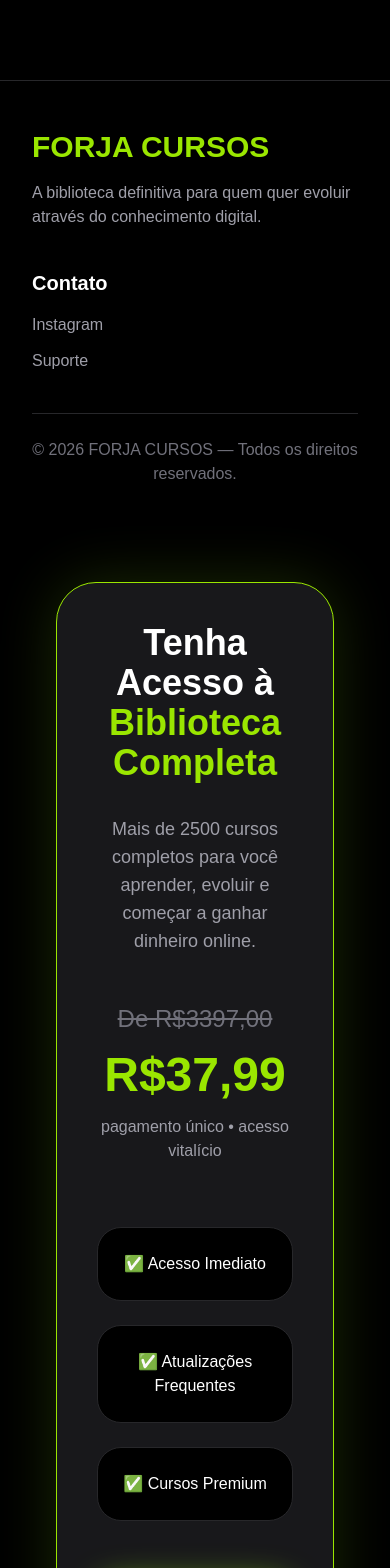
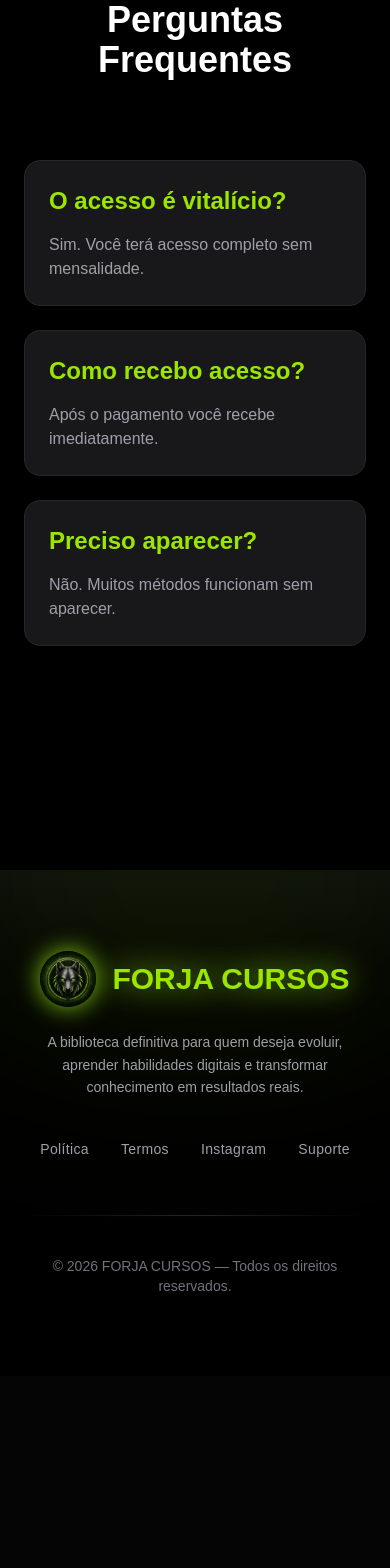
Before and after one commit to alexsandrodevbr/forja-cursos, a React (Vite) app: page / in a window 390 px wide. Shown: the part 7320-8888 px from the top of the page. After the commit the page ends 8696 px from the top, so only its background shows below. Built offline with nearby package versions, Linux system fonts and the light colour scheme.

Commit message:
Atualização do site

```diff
--- a/src/App.jsx
+++ b/src/App.jsx
@@ -166,7 +166,7 @@ export default function App() {
 
       </div>
 
-      {/* O QUE TEM DENTRO DA BLUETECH */}
+      {/* O QUE TEM DENTRO DA Biblioteca */}
 
       <section className="w-full px-6 py-28 bg-gradient-to-b from-black via-zinc-950 to-black">
 
@@ -651,27 +651,91 @@ export default function App() {
         WhatsApp
 
       </a>
+      {/* FAQ */}
 
-      {/* FOOTER */}
+      <section className="px-6 pb-24">
 
-      <footer className="border-t border-zinc-800 mt-20 px-8 py-12">
+        <h2 className="text-4xl md:text-6xl font-extrabold text-center mb-20">
+          Perguntas Frequentes
+        </h2>
 
-        <div className="flex flex-col md:flex-row justify-between gap-10">
+        <div className="max-w-4xl mx-auto flex flex-col gap-6">
 
-          {/* ESQUERDA */}
+          <div className="bg-zinc-900 border border-zinc-800 rounded-2xl p-6">
 
-          <div>
+            <h3 className="text-2xl font-bold text-lime-400">
+              O acesso é vitalício?
+            </h3>
 
-            <h2 className="text-3xl font-extrabold text-lime-400 mb-4">
+            <p className="text-zinc-400 mt-4">
+              Sim. Você terá acesso completo sem mensalidade.
+            </p>
+
+          </div>
+
+          <div className="bg-zinc-900 border border-zinc-800 rounded-2xl p-6">
+
+            <h3 className="text-2xl font-bold text-lime-400">
+              Como recebo acesso?
+            </h3>
+
+            <p className="text-zinc-400 mt-4">
+              Após o pagamento você recebe imediatamente.
+            </p>
+
+          </div>
+
+          <div className="bg-zinc-900 border border-zinc-800 rounded-2xl p-6">
+
+            <h3 className="text-2xl font-bold text-lime-400">
+              Preciso aparecer?
+            </h3>
+
+            <p className="text-zinc-400 mt-4">
+              Não. Muitos métodos funcionam sem aparecer.
+            </p>
+
+          </div>
+
+        </div>
+
+      </section>
+
+      {/* FOOTER PREMIUM */}
+
+      <footer className="relative mt-32 bg-gradient-to-b from-zinc-950 via-black to-black border-t border-lime-400/10 overflow-hidden">
+
+        {/* GLOW */}
+
+        <div className="absolute top-[-120px] left-1/2 -translate-x-1/2 w-[500px] h-[250px] bg-lime-400/10 blur-[120px] rounded-full"></div>
+
+        <div className="max-w-7xl mx-auto px-6 py-20 relative z-10">
+
+          {/* LOGO + NOME */}
+
+          <div className="flex flex-col items-center justify-center text-center">
+
+            <div className="flex items-center gap-4">
+
+              <img
+                src={logo}
+                alt="Logo"
+                className="w-14 h-14 rounded-full shadow-[0_0_25px_#84cc16]"
+              />
+
+              <h2 className="text-3xl md:text-4xl font-extrabold text-lime-400 drop-shadow-[0_0_15px_#84cc16]">
 
                 FORJA CURSOS
 
               </h2>
 
-            <p className="text-zinc-400 max-w-md">
+            </div>
 
-              A biblioteca definitiva para quem quer evoluir
-              através do conhecimento digital.
+            <p className="text-zinc-400 mt-6 max-w-2xl leading-relaxed text-sm md:text-base">
+
+              A biblioteca definitiva para quem deseja evoluir,
+              aprender habilidades digitais e transformar conhecimento
+              em resultados reais.
 
             </p>
 
@@ -679,369 +743,60 @@ export default function App() {
 
           {/* LINKS */}
 
-          <div>
+          <div className="w-full flex justify-center mt-10">
 
-            <h3 className="text-xl font-bold mb-4">
-
-              Contato
-
-            </h3>
-
-            <div className="flex flex-col gap-3 text-zinc-400">
+           <div className="flex flex-wrap justify-center items-center gap-8 md:gap-12 text-zinc-400 font-medium text-sm md:text-[17px] tracking-wide px-4 text-center">
 
               <a
-                href="https://www.instagram.com/forj.acursos?igsh=MTZmb3NuNHg4MGlpeg%3D%3D&utm_source=qr"
-                target="_blank"
-                className="hover:text-lime-400 transition"
+                href="#"
+                className="hover:text-lime-400 transition whitespace-nowrap"
               >
-
-                Instagram
-
+                Política
               </a>
 
+              <a
+                href="#"
+                className="hover:text-lime-400 transition whitespace-nowrap"
+              >
+                Termos
+              </a>
 
+              <a
+                href="https://www.instagram.com/forj.acursos"
+                target="_blank"
+                className="hover:text-lime-400 transition whitespace-nowrap"
+              >
+                Instagram
+              </a>
 
               <a
                 href="mailto:suporte@forjacursos.com"
-                className="hover:text-lime-400 transition"
+                className="hover:text-lime-400 transition whitespace-nowrap"
               >
-
                 Suporte
-
               </a>
 
             </div>
 
           </div>
 
-        </div>
+          {/* LINHA */}
 
-        <div className="border-t border-zinc-800 mt-10 pt-6 text-center text-zinc-500">
+          <div className="w-full h-[1px] bg-gradient-to-r from-transparent via-lime-400/20 to-transparent mt-14"></div>
+
+          {/* COPYRIGHT */}
+
+          <div className="text-center text-zinc-500 text-sm mt-10">
 
             © 2026 FORJA CURSOS — Todos os direitos reservados.
-
-
-        </div>
-
-        {/* SEÇÃO DE OFERTA */}
-
-        <section className="px-6 py-24">
-
-          <div className="max-w-5xl mx-auto bg-zinc-900 border border-lime-400 rounded-[40px] p-10 md:p-16 shadow-[0_0_60px_rgba(132,204,22,0.2)] text-center">
-
-            <h2 className="text-4xl md:text-6xl font-extrabold mb-8">
-
-              Tenha Acesso à
-
-              <span className="text-lime-400"> Biblioteca Completa</span>
-
-            </h2>
-
-            <p className="text-zinc-400 text-lg md:text-xl max-w-3xl mx-auto">
-
-              Mais de 2500 cursos completos para você aprender,
-              evoluir e começar a ganhar dinheiro online.
-
-            </p>
-
-            {/* PREÇO */}
-
-            <div id="comprar" className="mt-12">
-
-              <p className="text-zinc-500 line-through text-2xl">
-
-                De R$3397,00
-
-              </p>
-
-              <h3 className="text-5xl sm:text-6xl md:text-8xl font-extrabold text-lime-400 mt-4">
-
-                R$37,99
-
-              </h3>
-
-              <p className="text-zinc-400 mt-4">
-
-                pagamento único • acesso vitalício
-
-              </p>
-
-            </div>
-
-            {/* BENEFÍCIOS */}
-
-            <div className="grid grid-cols-1 md:grid-cols-3 gap-6 mt-16">
-
-              <div className="bg-black border border-zinc-800 rounded-3xl p-6">
-
-                ✅ Acesso Imediato
-
-              </div>
-
-              <div className="bg-black border border-zinc-800 rounded-3xl p-6">
-
-                ✅ Atualizações Frequentes
-
-              </div>
-
-              <div className="bg-black border border-zinc-800 rounded-3xl p-6">
-
-                ✅ Cursos Premium
 
           </div>
 
         </div>
 
-            {/* BOTÃO */}
-
-            <a
-              href="https://pay.cakto.com.br/hj6rqht_900869"
-              target="_blank"
-              className="mt-16 inline-flex items-center justify-center bg-lime-400 text-black font-extrabold text-xl md:text-2xl px-16 py-6 rounded-3xl hover:scale-105 transition-all duration-300 shadow-[0_0_35px_#84cc16]"
-            >
-
-              Quero entrar agora
-
-            </a>
-
-          </div>
-
-        </section>
-        {/* DEPOIMENTOS */}
-
-        <section className="px-6 py-24">
-
-          <h2 className="text-4xl md:text-6xl font-extrabold text-center mb-20">
-
-            O Que Estão Dizendo Sobre a
-
-            <span className="text-lime-400"> FORJA CURSOS</span>
-
-          </h2>
-          <section className="px-6 py-16">
-
-            <div className="max-w-5xl mx-auto bg-zinc-900/60 border border-zinc-800 rounded-[40px] p-8 md:p-14 shadow-[0_0_80px_rgba(132,204,22,0.08)] backdrop-blur-sm">
-
-              <h2 className="text-4xl md:text-6xl font-extrabold text-white text-center leading-tight">
-
-                Resultados Reais dos
-
-                <span className="text-lime-400">
-
-                  {" "}Nossos Alunos
-
-                </span>
-
-              </h2>
-
-              <p className="text-zinc-400 mt-6 text-center text-lg max-w-2xl mx-auto leading-relaxed">
-
-                Veja alguns prints reais de alunos aplicando os conteúdos da FORJA CURSOS
-                e transformando conhecimento em resultados.
-
-              </p>
-
-              <div className="relative mt-14 flex items-center justify-center">
-
-                {/* BOTÃO ESQUERDA */}
-
-                <button
-                  onClick={() =>
-                    setPrintAtual(
-                      printAtual === 0
-                        ? prints.length - 1
-                        : printAtual - 1
-                    )
-                  }
-                  className="absolute left-[-35px] md:left-[10px] z-20 bg-lime-400 text-black w-10 h-10 md:w-12 md:h-12 rounded-full font-bold text-2xl hover:scale-110 transition-all duration-300"
-                >
-
-                  ←
-
-                </button>
-
-                {/* PRINT */}
-
-                <div className="rounded-[30px] overflow-hidden border border-lime-400 shadow-[0_0_60px_rgba(132,204,22,0.18)]">
-
-                  <img
-                    src={prints[printAtual]}
-                    alt="Print"
-                    className="w-[250px] md:w-[290px] lg:w-[310px] rounded-[28px] border border-lime-400 shadow-[0_0_30px_rgba(132,204,22,0.12)] transition-all duration-500"
-                  />
-
-                </div>
-
-                {/* BOTÃO DIREITA */}
-
-                <button
-                  onClick={() =>
-                    setPrintAtual(
-                      printAtual === prints.length - 1
-                        ? 0
-                        : printAtual + 1
-                    )
-                  }
-                  className="absolute right-[-35px] md:right-[10px] z-20 bg-lime-400 text-black w-10 h-10 md:w-12 md:h-12 rounded-full font-bold text-2xl hover:scale-110 transition-all duration-300">
-                  →
-
-                </button>
-
-              </div>
-
-            </div>
-
-          </section>
-          <div className="grid grid-cols-1 md:grid-cols-3 gap-8">
-
-            {/* CARD */}
-
-            <div className="bg-zinc-900 border border-zinc-800 rounded-3xl p-8 hover:border-lime-400 transition-all duration-300">
-
-              <div className="text-lime-400 text-3xl mb-6">
-
-                ⭐⭐⭐⭐⭐
-
-              </div>
-
-              <p className="text-zinc-300 leading-relaxed">
-
-                “Muito conteúdo top. Consegui aprender edição
-                e marketing tudo no mesmo lugar.”
-
-              </p>
-
-              <h4 className="mt-6 font-bold text-white">
-
-                — Carlos Henrique
-
-              </h4>
-
-            </div>
-
-            {/* CARD */}
-
-            <div className="bg-zinc-900 border border-zinc-800 rounded-3xl p-8 hover:border-lime-400 transition-all duration-300">
-
-              <div className="text-lime-400 text-3xl mb-6">
-
-                ⭐⭐⭐⭐⭐
-
-              </div>
-
-              <p className="text-zinc-300 leading-relaxed">
-
-                “A plataforma parece Netflix de cursos.
-                Valeu muito a pena.”
-
-              </p>
-
-              <h4 className="mt-6 font-bold text-white">
-
-                — Matheus Silva
-
-              </h4>
-
-            </div>
-
-            {/* CARD */}
-
-            <div className="bg-zinc-900 border border-zinc-800 rounded-3xl p-8 hover:border-lime-400 transition-all duration-300">
-
-              <div className="text-lime-400 text-3xl mb-6">
-
-                ⭐⭐⭐⭐⭐
-
-              </div>
-
-              <p className="text-zinc-300 leading-relaxed">
-
-                “Muito mais barato do que comprar cursos separados.”
-
-              </p>
-
-              <h4 className="mt-6 font-bold text-white">
-
-                — Rafael Costa
-
-              </h4>
-
-            </div>
-
-          </div>
-
-        </section>
-        {/* FAQ */}
-
-        <section className="px-6 pb-24">
-
-          <h2 className="text-4xl md:text-6xl font-extrabold text-center mb-20">
-
-            Perguntas Frequentes
-
-          </h2>
-
-          <div className="max-w-4xl mx-auto flex flex-col gap-6">
-
-            {/* ITEM */}
-
-            <div className="bg-zinc-900 border border-zinc-800 rounded-2xl p-6">
-
-              <h3 className="text-2xl font-bold text-lime-400">
-
-                O acesso é vitalício?
-
-              </h3>
-
-              <p className="text-zinc-400 mt-4">
-
-                Sim. Você terá acesso completo sem mensalidade.
-
-              </p>
-
-            </div>
-
-            {/* ITEM */}
-
-            <div className="bg-zinc-900 border border-zinc-800 rounded-2xl p-6">
-
-              <h3 className="text-2xl font-bold text-lime-400">
-
-                Como recebo acesso?
-
-              </h3>
-
-              <p className="text-zinc-400 mt-4">
-
-                Após o pagamento você recebe imediatamente.
-
-              </p>
-
-            </div>
-
-            {/* ITEM */}
-
-            <div className="bg-zinc-900 border border-zinc-800 rounded-2xl p-6">
-
-              <h3 className="text-2xl font-bold text-lime-400">
-
-                Preciso aparecer?
-
-              </h3>
-
-              <p className="text-zinc-400 mt-4">
-
-                Não. Muitos métodos funcionam sem aparecer.
-
-              </p>
-
-            </div>
-
-          </div>
-
-        </section>
       </footer>
-      {videoAberto && (
+      {
+        videoAberto && (
 
           <div className="fixed inset-0 bg-black/90 flex items-center justify-center z-50 px-6">
 
@@ -1070,8 +825,9 @@ export default function App() {
 
           </div>
 
-      )}
-    </div>
+        )
+      }
+    </div >
   );
 
 }
```
Lines whose indentation alone changed are shown as unchanged.
